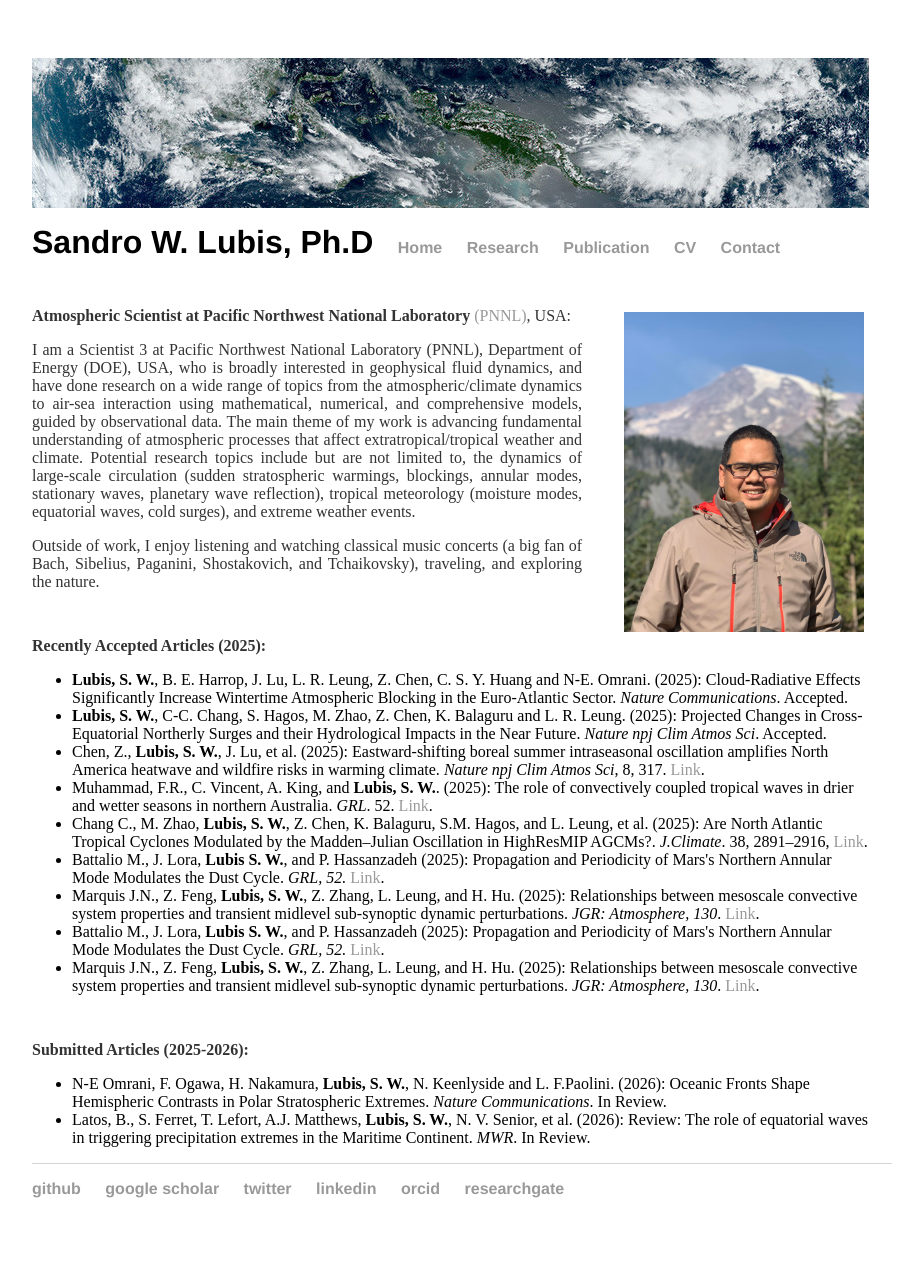
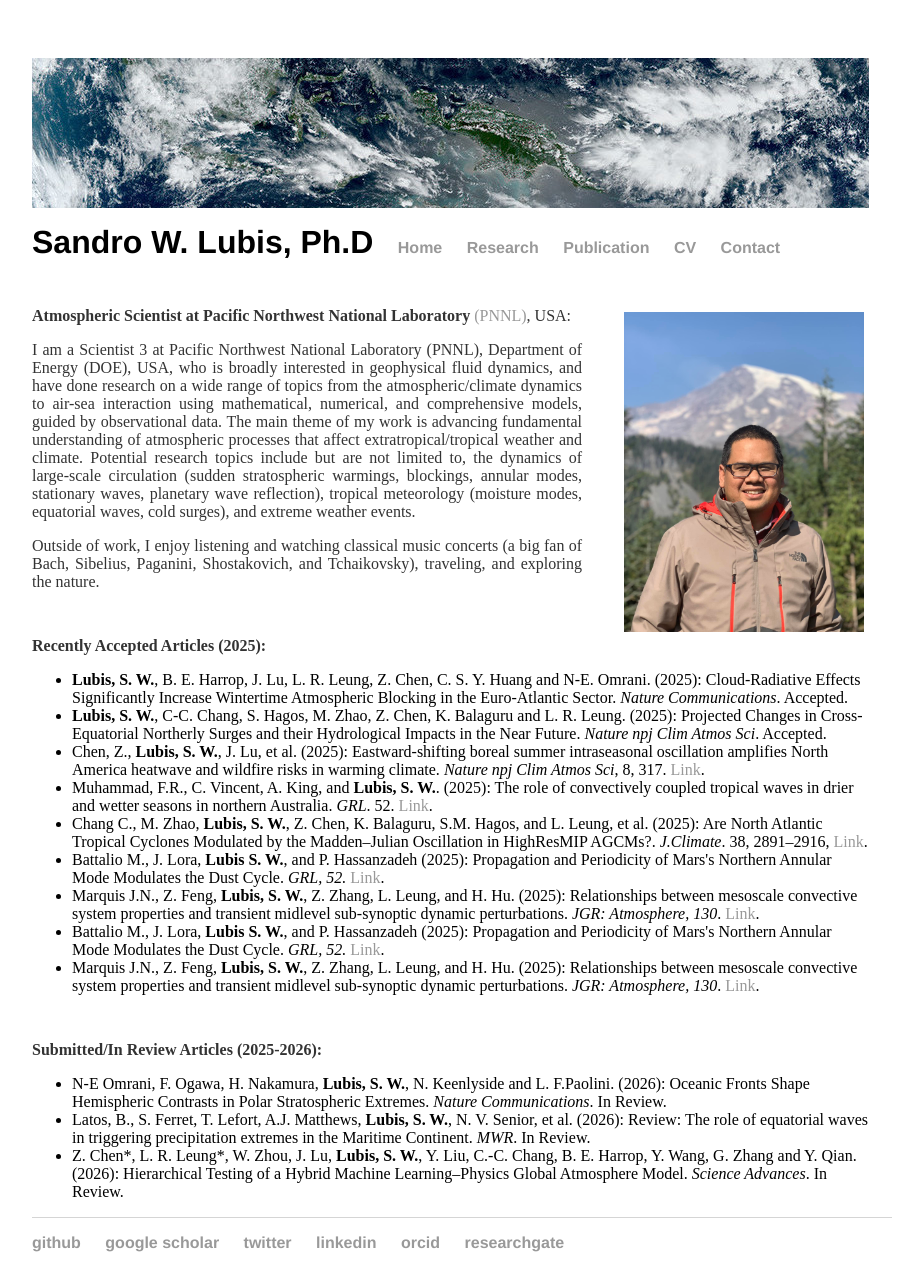
Before and after one commit to sandrolubis/sandrolubis.github.io, a Jekyll site: the page built from index.html, in a window 1280 px wide. Shown: the whole page, without its empty margins (276-1176 px from the left). Built offline with Jekyll 4.4.1, drawn with Linux system fonts in a browser that asks for light colours; before the commit the page ends 1214 px from its top, so only the background shows below that.

Commit message:
Update index.html

```diff
--- a/index.html
+++ b/index.html
@@ -55,10 +55,11 @@ div.relative {
 		<li> Battalio M., J. Lora,  <b>Lubis S. W.</b>, and P. Hassanzadeh (2025): Propagation and Periodicity of Mars's Northern Annular Mode Modulates the Dust Cycle. <i>GRL, 52.</i> <a href="https://doi.org/10.1029/2024GL112814">Link</a>.</li>
 		<li> Marquis J.N., Z. Feng, <b>Lubis, S. W.</b>, Z. Zhang, L. Leung, and H. Hu. (2025): Relationships between mesoscale convective system properties and transient midlevel sub-synoptic dynamic perturbations. <i>JGR: Atmosphere, 130</i>. <a href="https://doi.org/10.1029/2024JD042076">Link</a>.</li>
 		</ul>
-	<p class="ex", style="padding-top:30px"><font size=3><b>Submitted Articles (2025-2026):</b></p>
+	<p class="ex", style="padding-top:30px"><font size=3><b>Submitted/In Review Articles (2025-2026):</b></p>
 		<ul class="ex">
 		<li> N-E Omrani, F. Ogawa, H. Nakamura, <b>Lubis, S. W.</b>, N. Keenlyside and L. F.Paolini. (2026): Oceanic Fronts Shape Hemispheric Contrasts in Polar Stratospheric Extremes. <i>Nature Communications</i>. In Review.</li>
 		<li> Latos, B., S. Ferret, T. Lefort, A.J. Matthews, <b>Lubis, S. W.</b>, N. V. Senior, et al. (2026): Review: The role of equatorial waves in triggering precipitation extremes in the Maritime Continent. <i>MWR</i>. In Review.</li>
+		<li> Z. Chen*, L. R. Leung*, W. Zhou, J. Lu, <b>Lubis, S. W.</b>, Y. Liu, C.-C. Chang, B. E. Harrop, Y. Wang, G. Zhang and Y. Qian. (2026): Hierarchical Testing of a Hybrid Machine Learning–Physics Global Atmosphere Model. <i>Science Advances</i>. In Review.</li>
 		</ul>
 
 
```
